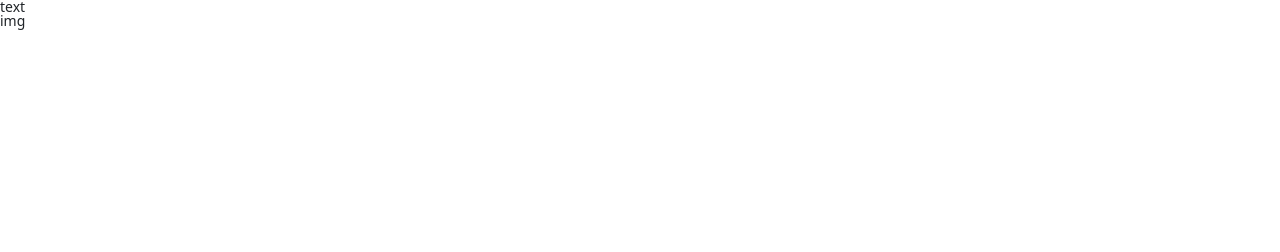
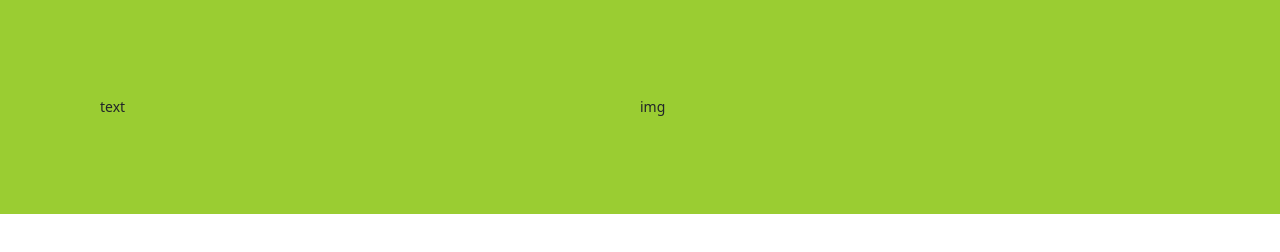
Before and after one commit to olenadidenko/Portfolio-Project-Setup, a plain HTML site: page index.html in a window 1280 px wide. Drawn offline with nearby package versions, Linux system fonts and the light colour scheme.

Commit message:
add test style

```diff
--- a/css/style.css
+++ b/css/style.css
@@ -13,3 +13,10 @@ a:hover {text-decoration: none;}
 ul li {list-style: none;}
 img {vertical-align: top;}
 h1,h2,h3,h4,h5,h6 {font-size: inherit;font-weight: 400;}
+
+.fitst-screen__container{
+	background-color: yellowgreen;
+	display: flex;
+	padding: 100px;
+
+}
```
